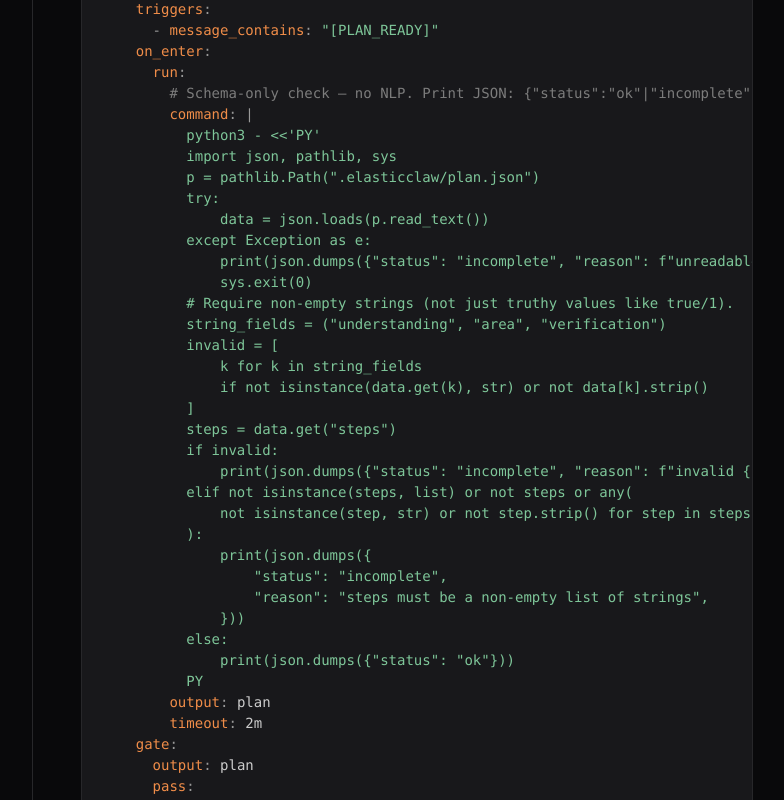
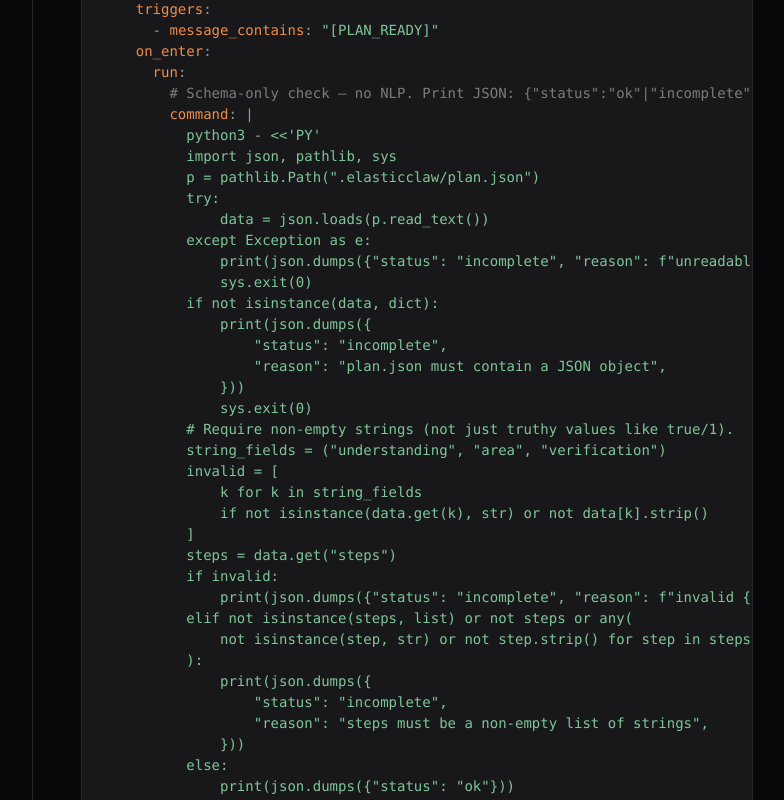
Before and after one commit to elasticclaw/elasticclaw.ai, a Next.js app: page /docs/workflows in a window 1280 px wide. Shown: the part 3660-4460 px from the top of the page, without its empty margins (207-991 px from the left). Built offline with nearby package versions, Linux system fonts and the light colour scheme.

Commit message:
docs: reject non-object plan.json roots in plan_gate example
Emit status:incomplete for array/scalar/null plans so the gate fails
into fix_plan instead of raising AttributeError on .get (Greptile #57).

```diff
--- a/src/app/docs/workflows/page.tsx
+++ b/src/app/docs/workflows/page.tsx
@@ -241,6 +241,12 @@ export default function WorkflowsPage() {
               data = json.loads(p.read_text())
           except Exception as e:
               print(json.dumps({"status": "incomplete", "reason": f"unreadable: {e}"}))
+              sys.exit(0)
+          if not isinstance(data, dict):
+              print(json.dumps({
+                  "status": "incomplete",
+                  "reason": "plan.json must contain a JSON object",
+              }))
               sys.exit(0)
           # Require non-empty strings (not just truthy values like true/1).
           string_fields = ("understanding", "area", "verification")
```
